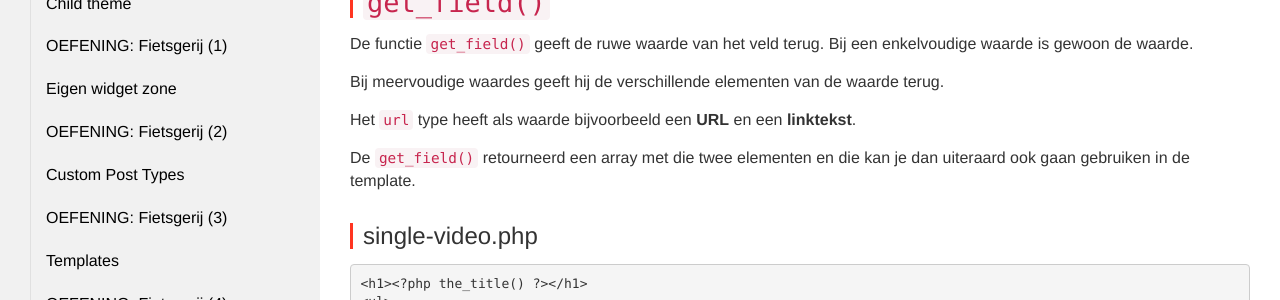
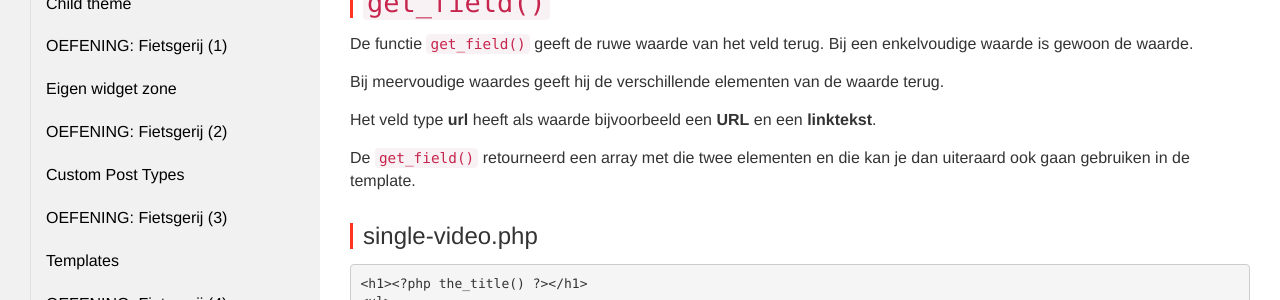
Before and after one commit to Syntra-Brussel/dynamische-webtechnieken, a Jekyll site: the page built from wordpress/acf-in-template.md, in a window 1280 px wide. Shown: the part 518-818 px from the top of the page. Built offline with Jekyll 4.4.1, drawn with Linux system fonts in a browser that asks for light colours; nearby versions of some CDN libraries; a script that is not in the unit is left out.

Commit message:
Update acf-in-template.md

```diff
--- a/wordpress/acf-in-template.md
+++ b/wordpress/acf-in-template.md
@@ -31,7 +31,7 @@ De functie <code>get_field()</code> geeft de ruwe waarde van het veld terug. Bij
 
 Bij meervoudige waardes geeft hij de verschillende elementen van de waarde terug.
 
-Het <code>url</code> type heeft als waarde bijvoorbeeld een <strong>URL</strong> en een <strong>linktekst</strong>.
+Het veld type <strong>url</strong> heeft als waarde bijvoorbeeld een <strong>URL</strong> en een <strong>linktekst</strong>.
 
 De <code>get_field()</code> retourneerd een array met die twee elementen en die kan je dan uiteraard ook gaan gebruiken in de template.
 
```
